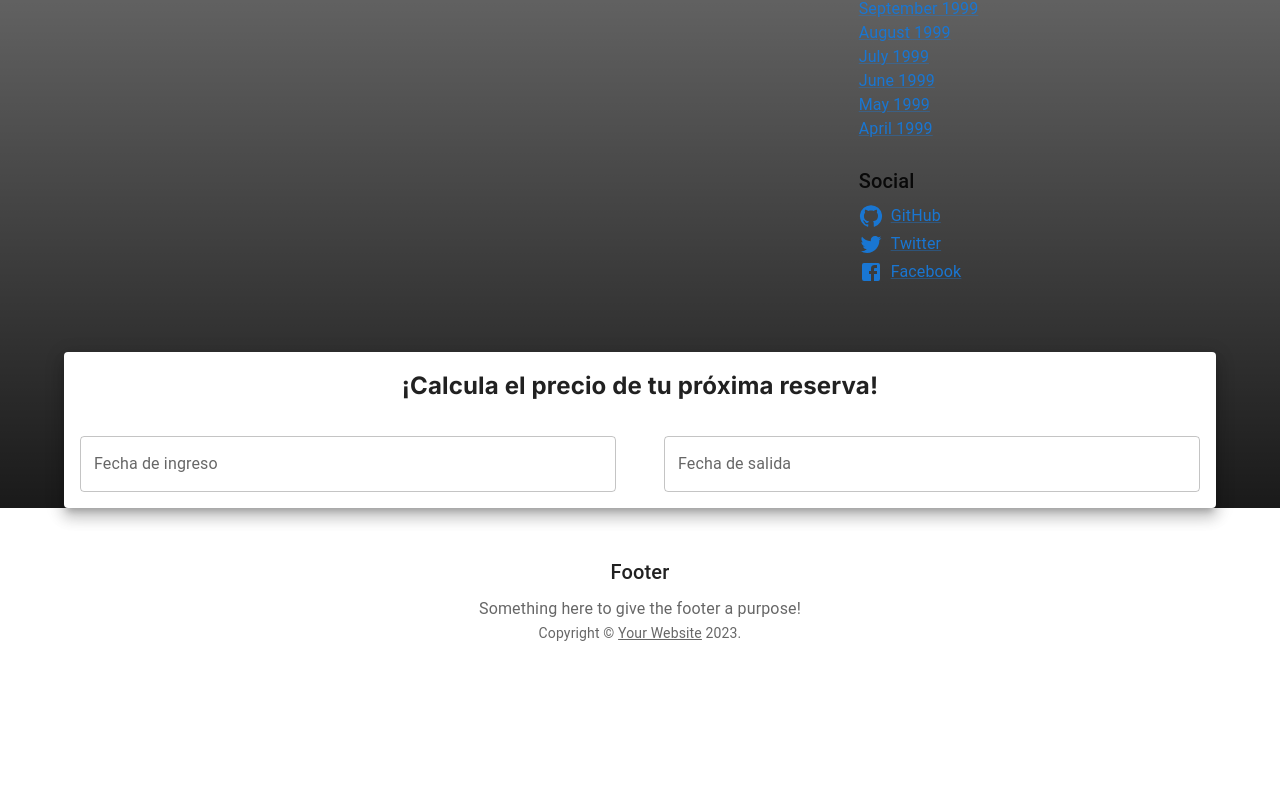
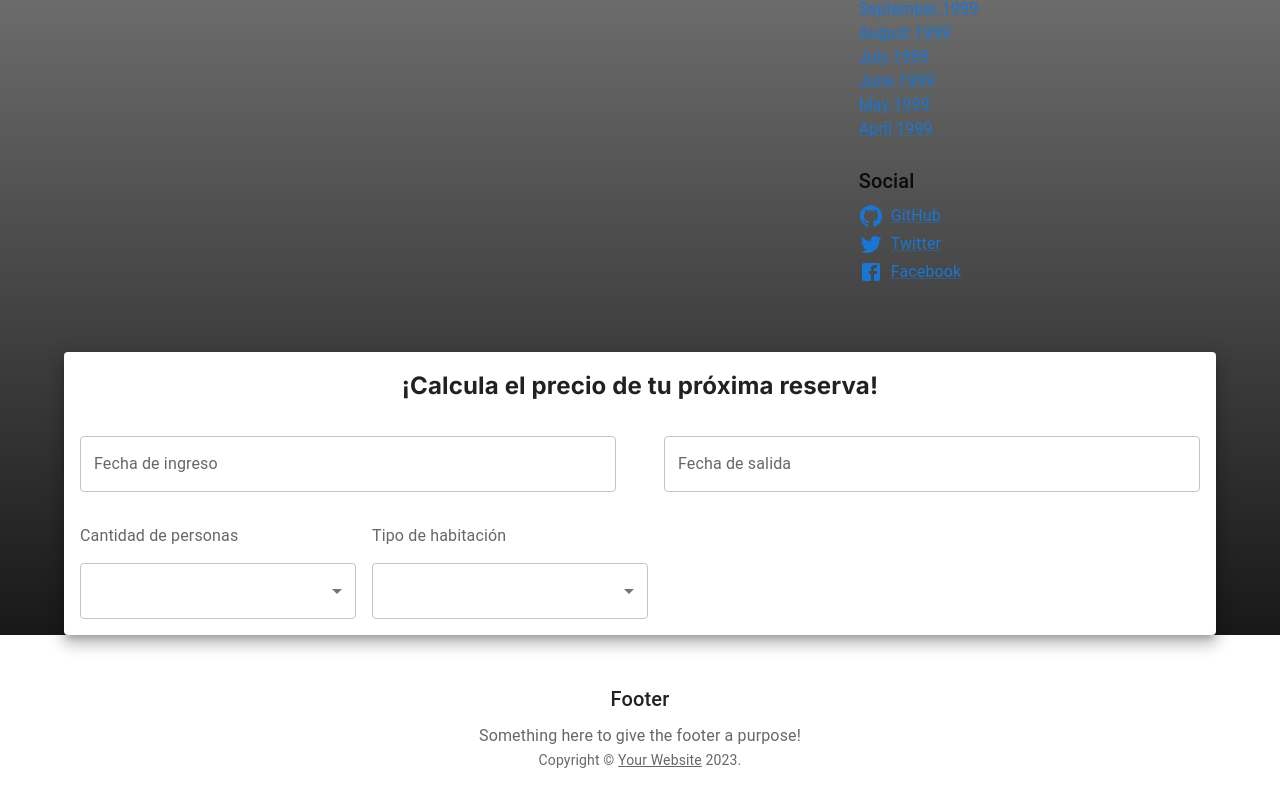
Before and after one commit to cristianmunoz1/roomplanner, a Next.js app: page / in a window 1280 px wide. Shown: the part 1126-1932 px from the top of the page. Before the commit the page ends 1817 px from the top, so only its background shows below. Built offline with nearby package versions, Linux system fonts and the light colour scheme.

Commit message:
Agrego 2 inputs para cantidad de personas y tipo de habitación

```diff
--- a/components/price-calculator-component/PriceCalculatorComponent.tsx
+++ b/components/price-calculator-component/PriceCalculatorComponent.tsx
@@ -1,10 +1,49 @@
-import { Box, Grid, Paper } from '@mui/material';
-import React from 'react';
+import { Box, Grid, InputLabel, MenuItem, Paper, Select, SelectChangeEvent, TextField } from '@mui/material';
+import React, { useState } from 'react';
 import { AdapterDayjs } from '@mui/x-date-pickers/AdapterDayjs';
 import { LocalizationProvider } from '@mui/x-date-pickers/LocalizationProvider';
 import { DatePicker } from '@mui/x-date-pickers/DatePicker';
+import { differenceInCalendarDays } from 'date-fns';
+
+
 
 const PriceCalculatorComponent = () => {
+
+    //Constantes
+    const tipoDeHabitaciones = {
+        'Sencilla': 50000,
+        'Premium': 70000,
+        'Super Premium': 80000,
+        'Presidencial:': 90000
+    }
+
+
+    //Hooks
+    const [fechaIngreso, setFechaIngreso] = useState(new Date);
+    const [fechaSalida, setFechaSalida] = useState(new Date);
+    const [diasSeleccionados, setDiasSeleccionados] = useState(0);
+    const [cantidadPersonas, setCantidadPersonas] = useState('');
+    const [tipoDeHabitacion, setTipoDeHabitacion] = useState('');
+
+    // Funciones handle
+
+    //Función para detectar cambios en la fecha de ingreso
+    const handleFechaIngreso = (date: Date) => {
+        setFechaIngreso(date);
+    }
+
+    //Función para detectar cambios en el input de cantidad de personas
+    const handleChangeCantidadPersonas = (event: SelectChangeEvent) => {
+
+        setCantidadPersonas(event.target.value);
+    }
+
+    //Función para detectar cambios en el input de tipo de habitación
+    const handleChangeTipoHabitacion = (event: SelectChangeEvent) => {
+        setTipoDeHabitacion(event.target.value);
+    }
+
+
     return (
         <Paper elevation={10} sx={{
 
@@ -38,11 +77,57 @@ const PriceCalculatorComponent = () => {
                             sx={{
                                 margin: 2,
                             }}
-                            label={'Fecha de salida'} />
+                            label={'Fecha de salida'}
+                            onChange={handleFechaIngreso}
+                        />
+
                     </LocalizationProvider>
                 </Grid>
+
+                <Grid item xs={3}>
+                    <InputLabel id="label-cantidad-personas" sx={{ marginLeft: 2 }}>Cantidad de personas</InputLabel>
+                    <Select
+                        labelId='label-cantidad-personas'
+                        id='input-cantidad-personas'
+                        value={cantidadPersonas}
+                        label="Cantidad de personas"
+                        onChange={handleChangeCantidadPersonas}
+                        fullWidth
+                        sx={{
+                            margin: 2
+                        }}
+                    >
+                        <MenuItem value={1}> 1 </MenuItem>
+                        <MenuItem value={2}> 2 </MenuItem>
+                        <MenuItem value={3}> 3 </MenuItem>
+
+                    </Select>
+                    <h1>{cantidadPersonas}</h1>
+                </Grid>
+                <Grid item xs={3}>
+                    <InputLabel id="label-tipo-habitacion" sx={{ marginLeft: 2 }}>Tipo de habitación</InputLabel>
+                    <Select
+                        labelId='label-tipo-habitacion'
+                        id='input-tipo-habitacion'
+                        value={tipoDeHabitacion}
+                        label="Tipo de Habitación"
+                        onChange={handleChangeTipoHabitacion}
+                        fullWidth
+                        sx={{
+                            margin: 2
+                        }}
+                    >
+                        {Object.keys(tipoDeHabitaciones).map((tipoHabitacion, index) => (
+                            <MenuItem key={index} value={tipoHabitacion}>
+                                {tipoHabitacion}
+                            </MenuItem>
+                        ))}
+
+                    </Select>
+                </Grid>
             </Grid>
-        </Paper>
+            <h1>{ }</h1>
+        </Paper >
     );
 };
 
```
